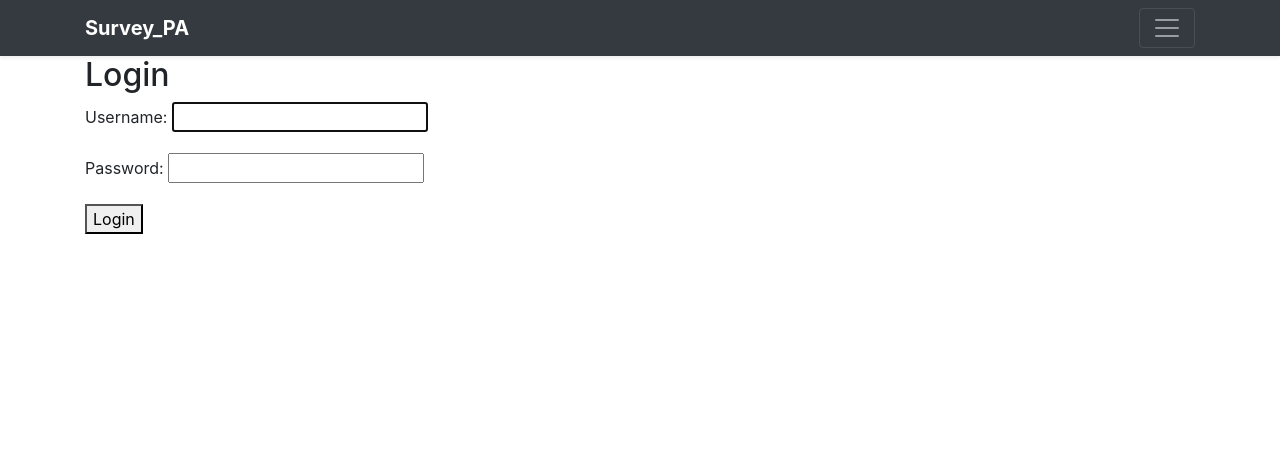
After one commit to Oisin-Headen/Django-Project, a Django app: page /login/ in a window 1280 px wide. The commit adds this page. Shown: the top 474 px of the page. Run offline with Django 3.2, Linux system fonts and the light colour scheme; some libraries are stand-ins or nearby versions.

Commit message:
Login available

```diff
--- a/ParanoidEnv/ParanoidAndroidProject/ParanoidAndroidProject/settings.py
+++ b/ParanoidEnv/ParanoidAndroidProject/ParanoidAndroidProject/settings.py
@@ -26,10 +26,11 @@ SECRET_KEY = '4ltpd4@ih#&%153n1g%jn9z7(=*-sk_f#^prx^419zgr#_c)38'
 DEBUG = True
 
 ALLOWED_HOSTS = [
-    "irishwrath.pythonanywhere.com"
+    "*"
 ]
 
 AUTH_USER_MODEL = "paranoidApp.SurveyUser"
+LOGIN_REDIRECT_URL = "/"
 
 # Application definition
 
--- a/ParanoidEnv/ParanoidAndroidProject/ParanoidAndroidProject/urls.py
+++ b/ParanoidEnv/ParanoidAndroidProject/ParanoidAndroidProject/urls.py
@@ -15,11 +15,15 @@ Including another URLconf
 """
 from django.contrib import admin
 from django.urls import include, path
+from django.contrib.auth import views as auth_views
 
-from . import views
+# from . import views
 
 urlpatterns = [
     path('', include('paranoidApp.urls')),
     path('admin/', admin.site.urls),
+    path('login/', auth_views.LoginView.as_view(
+        template_name="paranoidApp/login.html",
+        redirect_field_name="index"), name='login'),
     # path('/', views.index)
 ]
--- a/ParanoidEnv/ParanoidAndroidProject/paranoidApp/templates/paranoidApp/base.html
+++ b/ParanoidEnv/ParanoidAndroidProject/paranoidApp/templates/paranoidApp/base.html
@@ -34,6 +34,7 @@
                             {% if request.user.is_authenticated %}
                                 <li><a href="{% url "logout" %}" class="text-white">Log Out {{request.user.username}}</a></li>
                             {% else %}
+                                <li><a href="{% url "login" %}" class="text-white">Log in</a></li>
                                 <li><a href="{% url "signup" %}" class="text-white">Sign Up</a></li>
                             {% endif %}
                         </ul>
@@ -47,7 +48,7 @@
                     <strong>Survey_PA</strong>
                 </a>
                 {% if request.user.is_authenticated %}
-                    <p style="color:white">Welcome {{request.user.username}}</p>
+                    <p style="color:white">Logged in as: {{request.user.username}}</p>
                 {% endif %}
                 <button class="navbar-toggler" type="button" data-toggle="collapse" data-target="#navbarHeader"
                         aria-controls="navbarHeader" aria-expanded="false" aria-label="Toggle navigation">
--- /dev/null
+++ b/ParanoidEnv/ParanoidAndroidProject/paranoidApp/templates/paranoidApp/login.html
@@ -0,0 +1,10 @@
+{% extends 'paranoidApp/base.html' %}
+
+{% block content %}
+  <h2>Login</h2>
+  <form method="post">
+    {% csrf_token %}
+    {{ form.as_p }}
+    <button type="submit">Login</button>
+  </form>
+{% endblock %}
```
Also changed, not shown: ParanoidEnv/ParanoidAndroidProject/paranoidApp/views.py (line endings or trailing spaces).
